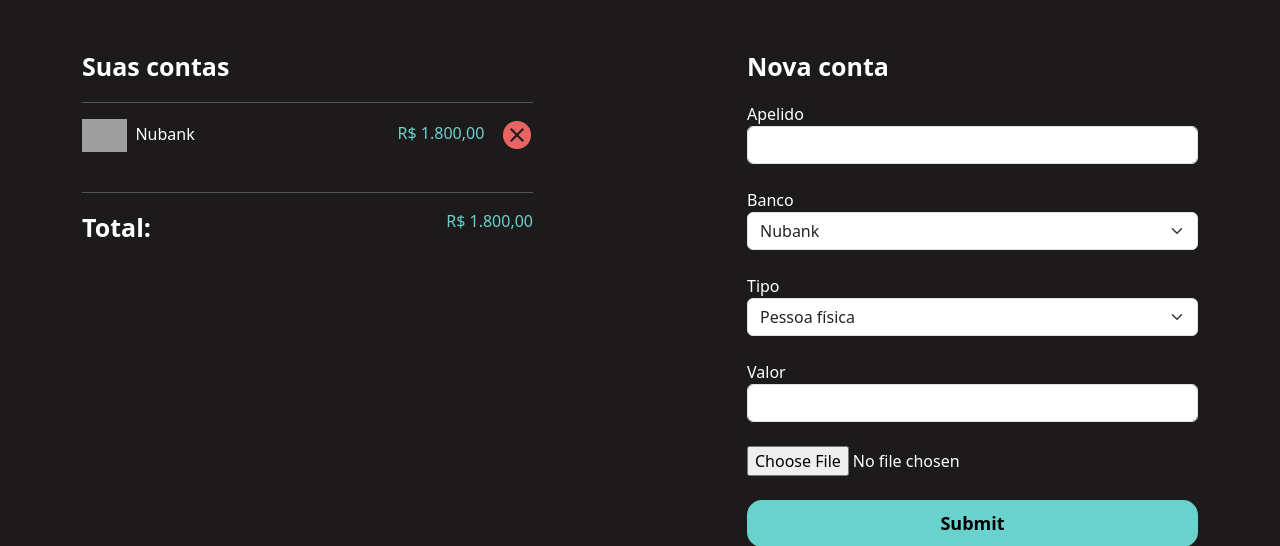
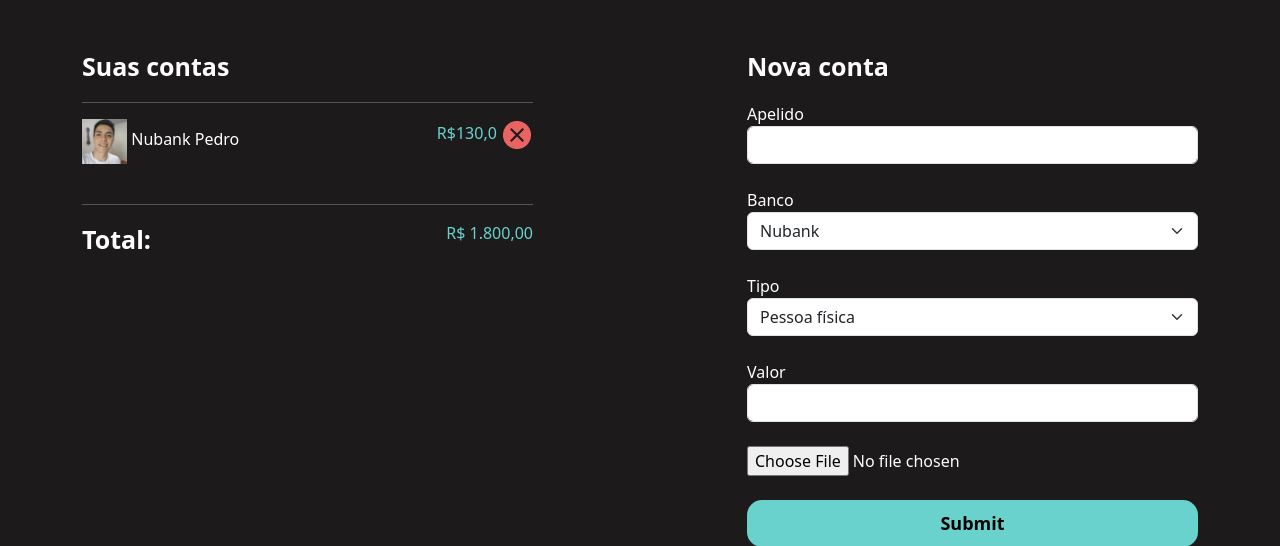
Before and after one commit to pedropoleto/finance, a Django app: page /perfil/gerenciar/ in a window 1280 px wide. Shown: the part 56-602 px from the top of the page. Run offline with Django 4.2, Linux system fonts and the light colour scheme; data comes from the database, SQL or seed files in the repository; both versions use the stored data as it was after the commit; grey boxes are pictures that could not be loaded.

Commit message:
Adicionando imagens do usuario

```diff
--- a/core/urls.py
+++ b/core/urls.py
@@ -1,7 +1,10 @@
 from django.contrib import admin
 from django.urls import path, include
+from django.conf import settings
+from django.conf.urls.static import static
 
 urlpatterns = [
     path('admin/', admin.site.urls),
     path('perfil/', include('perfil.urls')),
-]
+
+] + static(settings.MEDIA_URL, document_root=settings.MEDIA_ROOT)
--- a/perfil/templates/gerenciar.html
+++ b/perfil/templates/gerenciar.html
@@ -23,13 +23,13 @@
 
                 <div class="contas">
 
-
+                    {% for conta in contas %}
                         <div class="lista-contas-main">
-                            <span><img width="10%" src="#">&nbsp&nbspNubank</span>
-
-                            <span class="total-conta positivo ">R$ 1.800,00&nbsp&nbsp&nbsp <a href="#"><img src="/static/perfil/img/exit.png"></a></span>
+                            <span><img width="10%" src="{{conta.icone.url}}"> {{conta.apelido}} </span>
+                            <span class="total-conta positivo "> R${{ conta.valor }} <a href="#"><img src="/static/perfil/img/exit.png"></a></span>
                         </div>
                         <br>
+                    {% endfor %}
 
 
                 </div>
--- a/perfil/views.py
+++ b/perfil/views.py
@@ -8,7 +8,9 @@
 
 
 def gerenciar(request):
-    return render(request, 'gerenciar.html')
+    contas = Conta.objects.all()
+    print(contas)
+    return render(request, 'gerenciar.html', {'contas': contas})
 
 def cadastrar_banco(request):
     apelido = request.POST.get('apelido')
```
Also changed, not shown: db.sqlite3, media/icones/pedro_4ntypD6.jpg (deleted).
